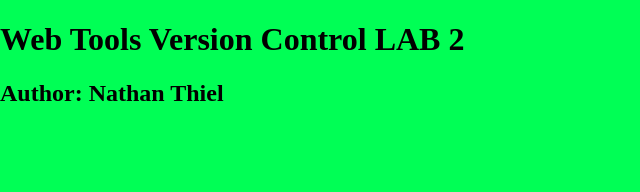
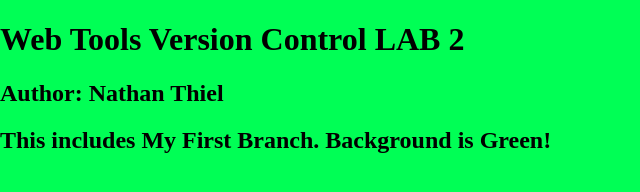
Before and after one commit to NathanThiel/Webtoolsgithubintrothiel, a plain HTML site: page index.html in a window 1280 px wide. Shown: the whole page, without its empty margins (0-640 px from the left). Drawn offline with nearby package versions, Linux system fonts and the light colour scheme.

Commit message:
This is changed to say the color.
Heading tag changed to say background color

```diff
--- a/index.html
+++ b/index.html
@@ -16,6 +16,7 @@
     <header>
 	<h1>Web Tools Version Control LAB 2</h1>
 	<h2>Author: Nathan Thiel</h2>
+	<h2>This includes My First Branch. Background is Green!</h2>
     </header>
     <nav id="pageNav">
     </nav>
```
